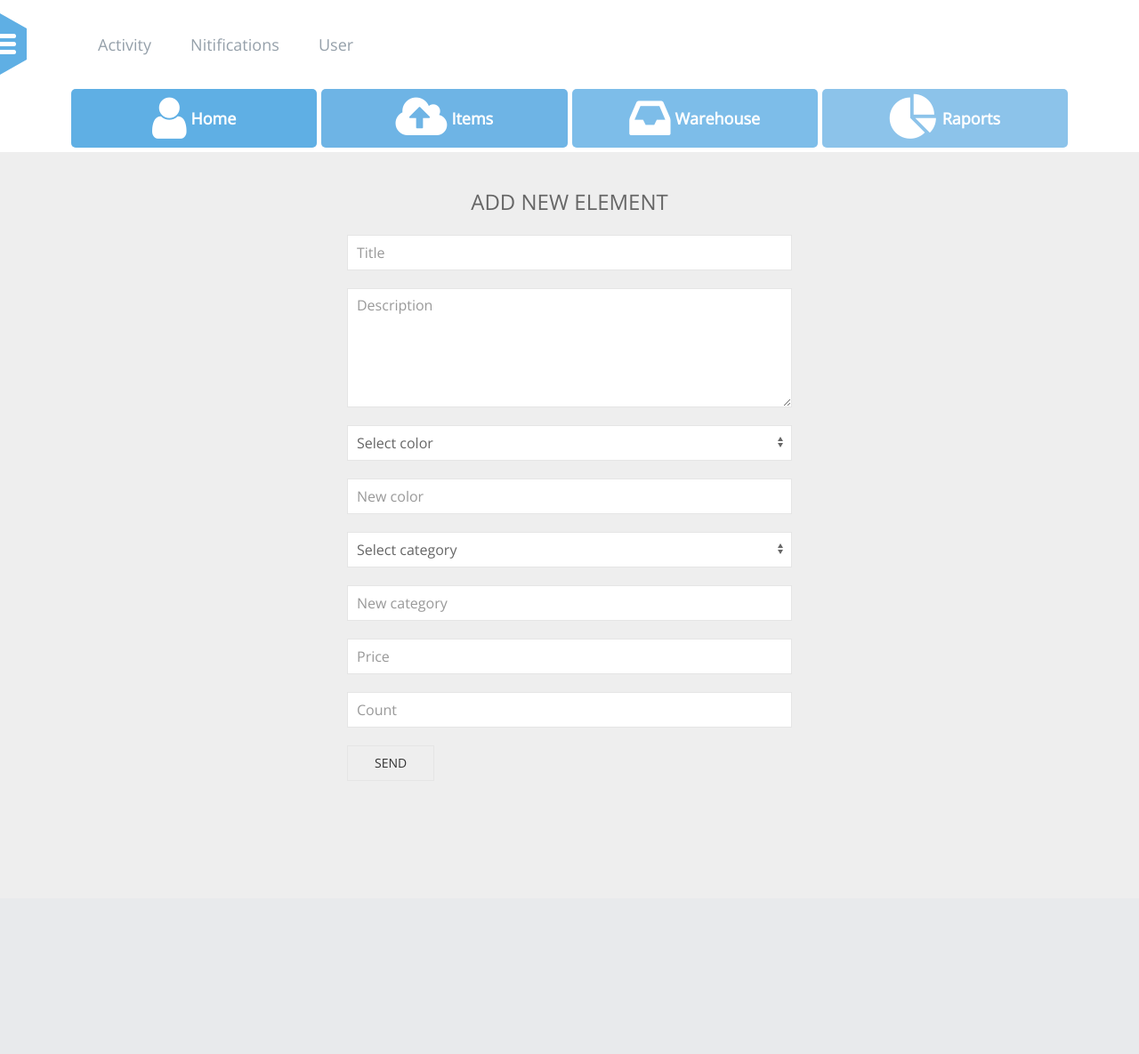
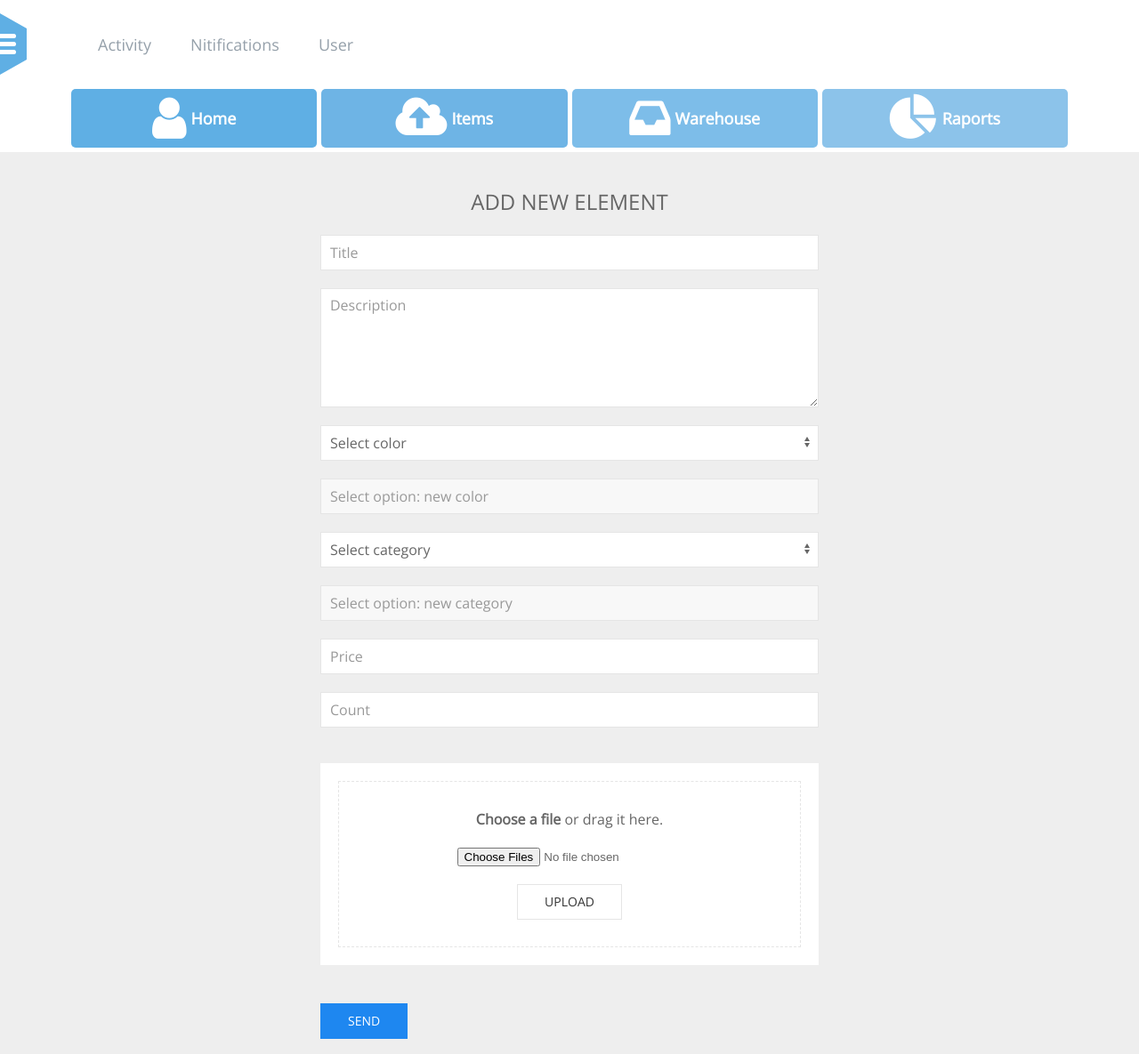
Before and after one commit to halws/admin-panel-php, a PHP site: template includes/pages/addelement.html.php in a window 1280 px wide. Shown: the whole page at 89% size. Before the commit the page ends 864 px from the top, so only its background shows below. Run offline with PHP 8.4, Linux system fonts and the light colour scheme; the template is opened without the code that fills it, so the values that code supplies are empty; some libraries are stand-ins or nearby versions.

Commit message:
add drag and drop;

```diff
--- a/assets/scripts/script.js
+++ b/assets/scripts/script.js
@@ -1,24 +1,161 @@
 $(function() {
-var $containerWidth = $('div[class="container"]').css("min-width","1200px");
+    var $containerWidth = $('div[class="container"]').css("min-width", "1200px");
     $('.toggle-nav').click(function() {
-        toogleNav();
-        toggleIcon();
+        toggler($('.lines'), 'close');
+        toggler($('#site-wrapper'), 'show-nav');
+        $('body').toggleClass('stopOverflow');
+        $('.shadow').toggleClass('visible');
     });
-    // $containerWidth;
 
-function toggleIcon() {
-    if ($('.lines').hasClass('close')) {
-        $('.lines').removeClass('close');
-    } else {
-        $('.lines').addClass('close');
+    function toggler(el, Class) {
+        el.hasClass(Class) ? el.removeClass(Class) : el.addClass(Class);
     }
-}
+    //ADD NEW ELEMENT JS
+    //color select
+    function inputSwitcher(select, value, input) {
+        select.change(function(event) {
+            var option = $(this).children(':selected');
+            if (option.val() == value) {
+                input.removeAttr('disabled').focus();
+                input.focusout(function() {
+                    console.log($(this).val());
+                    if ($(this).val() == '') {
+                        select.val('');
+                        $(this).attr('disabled', 'disabled');
 
-function toogleNav() {
-    if ($('#site-wrapper').hasClass('show-nav')) {
-        $('#site-wrapper').removeClass('show-nav');
-    } else {
-        $('#site-wrapper').addClass('show-nav');
+                    }
+                });
+            }
+        });
     }
-}
+    inputSwitcher($('.color-select'), 'newColor', $('#newColor'));
+    inputSwitcher($('.category-select'), 'newCategory', $('#newCategory'));
+    $('#formAdd').on('submit', function(event) {
+        event.preventDefault();
+        /* Act on the event */
+    });
+    // console.log();
+    function inputValidator(input, textToOut) {
+        input.focusout(function() {
+        if (!input.val() == '') {
+            input.get(0).setCustomValidity(textToOut);
+            // input.get(0).setCustomValidity('This field is required!');
+        }
+
+        });
+    }
+    // inputValidator($('input[name="title"]'),'Only text!');
+    // inputValidator($('input[name="newColor"]'),'Only text!');
+    // inputValidator($('input[name="newCategory"]'),'Only text!');
+    // $('input[name="title"]').get(0).setCustomValidity('Only text!');
+    // // $('input[name="description"]').get(0).setCustomValidity('Only text!');
+    // $('input[name="newColor"]').get(0).setCustomValidity('Only text!');
+    // $('input[name="newCategory"]').get(0).setCustomValidity('Only text!');
+
+    //DRAG AND DROP PART
+    var isAdvanceUpload = function() {
+        var div = document.createElement('div');
+        return (('draggable' in div) || ('ondragstart' in div && 'ondrop' in div)) && 'FormData' in window && 'FileReader' in window;
+    };
+    var form = $('.box'),
+        additemSubmit = $('#additemSubmit'),
+        box__input = $('.box__input'),
+        box__error = $('.box__error'),
+        box__success = $('.box__success'),
+        errorMsg = box__error.find('span'),
+        input = form.find('input[type="file"]'),
+        label = form.find('label'),
+        showFiles = function(files) {
+            box__input.removeClass('uk-background-muted');
+            $('.box__error').addClass('uk-hidden');
+            errorMsg.empty();
+            label.text(files.length > 1 ? (input.attr('data-multiple-caption') || '').replace('{count}', files.length) : files[0].name);
+        };
+    if (isAdvanceUpload) {
+        var droppedFiles = false;
+        form.addClass('uk-placeholder uk-text-center ')
+            .find('span').removeClass('uk-hidden');
+
+        form.on('drag dragstart dragend dragover dragenter dragleave drop', function(event) {
+            event.preventDefault();
+            event.stopPropagation();
+
+        }).on('dragover dragenter', function() {
+            form.addClass('uk-background-muted');
+            console.log('is dragover dragenter');
+
+        }).on('dragleave dragend drop', function() {
+            console.log('is dragleave dragend drop');
+            form.removeClass('uk-background-muted');
+
+        }).on('drop', function(event) {
+
+            droppedFiles = event.originalEvent.dataTransfer.files;
+            showFiles(droppedFiles);
+        }).on('change', function(event) {
+            $('.box__error').addClass('uk-hidden');
+            // errorMsg.empty();
+        }).on('submit', function(event) {
+            if (form.hasClass('is-uploading')) {
+                return false;
+            } else {
+                form.addClass('is-uploading').removeClass('is-error');
+            }
+
+            if (isAdvanceUpload) {
+                event.preventDefault();
+                var ajaxData = new FormData(form.get(0));
+                if (droppedFiles) {
+                    $.each(droppedFiles, function(i, file) {
+                        ajaxData.append(input.attr('name'), file);
+                    });
+                }
+
+                $.ajax({
+                    url: form.attr('action'),
+                    type: form.attr('method'),
+                    dataType: 'json',
+                    data: ajaxData,
+                    cache: false,
+                    contentType: false,
+                    processData: false,
+                    complete: function() {
+                        form.removeClass('is-uploading');
+                    },
+                    success: function(data) {
+                        console.log(data.success);
+                        box__input.addClass(data.success === true ? 'uk-invisible' : 'uk-background-muted');
+                        additemSubmit.removeAttr('disabled');
+                        if (!data.success) {
+                            $('.box__error').removeClass('uk-hidden');
+                            console.log(data.error);
+                            console.log(errorMsg);
+                            // errorMsg;
+                            // $('.box__error span').text("WTF");
+                            errorMsg.append('<pre>' + data.error + '</pre>');
+                        } else {
+                            box__success.removeClass('uk-hidden');
+                            // errorMsg.append('<pre>' + data.error + '</pre>');
+                        }
+
+                    },
+                    error: function(data) {
+                        console.log(data.responseText);
+                        $('.box__error').removeClass('uk-hidden');
+                        errorMsg.append('<pre>' + data.responseText + '</pre>');
+                    }
+                });
+                input.on('change', function(event) {
+                    showFiles(e.target.files);
+                });
+            }
+        });
+
+
+    }
+
+
+
+
+
 });
--- a/assets/stylesheets/partials/_addelement.scss
+++ b/assets/stylesheets/partials/_addelement.scss
@@ -1,17 +1,57 @@
-.content{
-	.addform{
-		legend{
+.content {
+    .addform {
+        legend {
             text-align: center;
             text-transform: uppercase;
-		}
-		// border:1px solid red;
+        } // border:1px solid red;
         display: flex;
-		// align-items: center;
-		justify-content: center;
+        flex-direction: column;
+        align-items: center; // justify-content: center;
         // background-color: #fff;
         margin: 0 80px;
-		form{
-			background-color:$content-background-color;
+        &form {
+            background-color: $content-background-color;
         }
     }
+    .dragDrop {
+        position: relative;
+        top: -40px;
+        background-color: #fff;
+        box-sizing: border-box;
+        padding: 20px;
+        margin-top: 20px;
+        margin-bottom: 60px;
+        .box {
+            // display: flex;
+            // justify-content: center;
+            // align-items: center;
+            margin-bottom: 0 !important;
+            background-color: #fff;
         }
+        .box__dragndrop,
+        .box__uploading {
+            display: none;
+        }
+        .box__error {
+            background-color: red;
+            color: #fff;
+            /*display: block;*/
+        }
+        .box.is-uploading .box__input {
+            visibility: hidden;
+        }
+        .box.is-uploading .box__uploading {
+            display: block;
+        }
+    }
+    #submit {
+        display: flex;
+        align-items: center;
+        height: 40px;
+        border: 1px solid red;
+    }
+    #additemSubmit {
+        position: relative;
+        top: 290px;
+    }
+}
--- a/assets/stylesheets/partials/_base-style.scss
+++ b/assets/stylesheets/partials/_base-style.scss
@@ -2,7 +2,9 @@
     margin: 0;padding: 0;
 
 }
-
+body.stopOverflow {
+        overflow: hidden;
+    }
 #site-wrapper {
     position: relative;
     height: auto;
@@ -21,13 +23,35 @@
         position: absolute;
         top: ($logo-heigth/2)-35px;
         left: -30px;
-        z-index: 1;
+        z-index: 1010;
     }
 }
 
 .content {
     min-width: 1200px;
-    height: 100vh;
+    min-height: 100vh;
     background: $content-background-color;
     padding-top: 110px;
 }
+.shadow{
+    position: absolute;
+    visibility:hidden;
+    display: flex;
+    height: 100%;
+    width: 100%;
+    z-index: 1005;
+    // background-color: grey;
+    // border:1px solid red;
+     opasity: 0;
+    transition: all 1.5s;
+    &.visible {
+        overflow: hidden;
+        visibility:visible;
+        // position: fixed;
+        // left: 0;
+        z-index: 1005;
+        filter: alpha(opacity=90);
+        opacity: 0.9;
+        background-color: black;
+    }
+}
--- a/assets/stylesheets/partials/_navbar.scss
+++ b/assets/stylesheets/partials/_navbar.scss
@@ -1,8 +1,9 @@
-
-
 #site-menu {
-    width: $site-menu-width;
-    height: $site-menu-height;
+    z-index:1004;
+    width: $site-menu-width; // min-height: $site-menu-height;
+    display: flex;
+    flex-direction: column;
+    height: 100%;
     position: absolute;
     left: -$site-menu-width;
     top: 0;
@@ -16,19 +17,18 @@
     list-style-type: none;
     background-color: $nav-bg-second-color;
     margin-top: 0 !important;
-        padding-left: 0 !important;
+    margin-bottom: 0 !important;
+    padding-left: 0 !important;
     ul {
         padding-left: 0 !important;
         display: none;
 
         label {
             padding-left: 100px;
-        }
-
-        a {
-            padding-left: 100px;
-        }
-
+        } // a {
+        //     padding-left: 100px;
+        // }
+        @include prefix(transition, .3s ease all, moz ms webkit o);
         li {
             list-style: none;
         }
@@ -62,6 +62,7 @@
     }
 
     input[type=checkbox] {
+
         position: absolute;
         opacity: 0;
     }
@@ -69,6 +70,7 @@
 
 .cd-accordion-menu input[type=checkbox]:checked+label+ul,
 .cd-accordion-menu input[type=checkbox]:checked+label:nth-of-type(n)+ul {
+    @include prefix(transition, .3s ease all, moz ms webkit o); // transition: .3s all ease;
     display: block;
 }
 
@@ -80,7 +82,7 @@
     text-rendering: auto;
     -webkit-font-smoothing: antialiased;
     -moz-osx-font-smoothing: grayscale;
-    @include prefix(transform, translate(0,0), webkit ms moz o);
+    @include prefix(transform, translate(0, 0), webkit ms moz o);
 }
 
 .logo {
@@ -91,19 +93,19 @@
     background: $nav-bg-second-color;
 
     white-space: nowrap;
-    text-align: center ;
+    text-align: center;
     width: $site-menu-width;
     height: $logo-heigth;
-    span{
-      line-height: $logo-heigth;
-      cursor: pointer;
-      &:hover{
-        color: $nav-color-lighten;
-      }
+    span {
+        line-height: $logo-heigth;
+        cursor: pointer;
+        &:hover {
+            color: $nav-color-lighten;
+        }
     }
 }
+
 .show-nav #site-canvas {
-  @include prefix(transform, translateX(300px),moz ms webkit o);
-  @include prefix(transform, translate3d(300px,0,0),moz ms webkit o);
-
+    @include prefix(transform, translateX(300px), moz ms webkit o);
+    @include prefix(transform, translate3d(300px, 0, 0), moz ms webkit o);
 }
--- a/assets/stylesheets/partials/_tiles.scss
+++ b/assets/stylesheets/partials/_tiles.scss
@@ -1,4 +1,5 @@
 .tiles {
+    z-index:1004;
     position: absolute;
     top: 100px;
     width: 100%;
--- a/includes/html/addform.html.php
+++ b/includes/html/addform.html.php
@@ -1,19 +1,19 @@
 
 <div class="addform">
-	<form action="?additem" method="post">
-		<fieldset class="uk-fieldset">
+	<form action="?additem" method="post" id="formAdd" class="uk-width-1-2">
+		<fieldset class="uk-fieldset  uk-width-1-1">
 			<legend class="uk-legend">Add new element</legend>
 			<!-- TITLE -->
 			<div class="uk-margin">
-			<input  name="title" type="text" class="uk-input uk-form-width-large" placeholder="Title">
+			<input  name="title" type="text" class="uk-input uk-form-width-1-1" placeholder="Title" required  >
 			<!-- DESCRIPTION-->
 		</div>
 		<div class="uk-margin">
-		<textarea name="description" placeholder="Description" cols="30" rows="5" class="uk-textarea uk-form-width-large"></textarea>
+		<textarea name="description" placeholder="Description" cols="30" rows="5" class="uk-textarea uk-form-width-1-1" required "></textarea>
 		</div>
 		<!-- COLOR -->
 		<div class="uk-margin">
-			<select name="color" class="uk-select uk-form-width-large">
+			<select name="color" class="color-select uk-select uk-form-width-1-1">
 				<option value="" disabled selected > Select color</option>
 				<?php foreach($color as $row): ?>
 					<option value="<?php echo $row['color']; ?>">
@@ -24,11 +24,11 @@
 		</div>
 		<!-- NEW COLOR -->
 		<div class="uk-margin">
-			<input name="newColor" type="text" class="uk-input uk-form-width-large" placeholder="New color" >
+			<input id="newColor" name="newColor" type="text" class="uk-input uk-form-width-1-1" placeholder="Select option: new color" disabled ">
 		</div>
 		<!-- CATEGORY -->
 		<div class="uk-margin">
-		<select name="category"  class="uk-select uk-form-width-large" placeholder="Select category">
+		<select name="category"  class=" category-select uk-select uk-form-width-1-1" placeholder="Select category">
 			<option value="" disabled selected>Select category</option>
 			<?php foreach($category as $row): ?>
 			<option value="<?php echo $row['category']; ?>">
@@ -39,21 +39,43 @@
 		</div>
 		<!-- NEW CATEGORY -->
 		<div class="uk-margin">
-			<input name="newCategory" type="text" class="uk-input uk-form-width-large" placeholder="New category" >
+			<input id="newCategory" name="newCategory" type="text" class="uk-input uk-form-width-1-1" placeholder="Select option: new category" disabled
+			 >
 		</div>
 		<!-- PRICE -->
 		<div class="uk-margin">
-			<input name="price" type="text" class="uk-input uk-form-width-large" placeholder="Price">
+			<input name="price" type="number" class="uk-input uk-form-width-1-1" placeholder="Price">
 		</div>
 		<!-- COUNT -->
 		<div class="uk-margin">
-			<input name="count" type="text" class="uk-input uk-form-width-large" placeholder="Count">
+			<input name="count" type="number" class="uk-input uk-form-width-1-1" placeholder="Count" >
 		</div>
 		<div>
-			<input type="submit" value="Send" class="uk-button uk-button-default">
+			<input type="submit" value="Send" class="uk-button  uk-button-primary"
+			id="additemSubmit" >
 		</div>
 
 		</fieldset>
 
 	</form>
+	<div class=" uk-width-1-2 dragDrop">
+		<form  method="post" action="index.php" enctype="multipart/form-data" class="box uk-placeholder uk-text-center">
+        <div class="box__input">
+            <label for="file" class="uk-margin"><strong>Choose a file</strong>
+            <span class="uk-hidden"> or drag it here</span>.</label><br>
+            <input class="box__file uk-margin" type="file" name="files[]" id="file"
+            data-multiple-caption="{count} files selected" multiple />
+            <br>
+            <button class="box__button uk-button uk-button-default" type="submit">Upload</button>
+        </div>
+        <div class="box__uploading">Uploading&hellip;</div>
+        <div class="box__success uk-alert-success uk-hidden">Done!</div>
+        <div class="box__error uk-alert-danger uk-width-auto uk-hidden">Error! <span></span></div>
+        <!-- <progress id="progressbar" class="uk-progress" value="0" max="100" visible></progress> -->
+    </form>
+
+    </div>
+    <!-- <div id="submit" class="uk-margin uk-form-width-1-2">
+	</div> -->
+
 </div>
--- /dev/null
+++ b/includes/json/Kitchen.json
@@ -0,0 +1 @@
+[{"id":"5","title":"BYHOLMA \/ MARIEBERG","description":"Chair, gray, Laila natural","color":"Laila natural","category":"Kitchen","price":"114","count":"5"},{"id":"8","title":"IKEA PS","description":"Cabinet, white","color":"Blue","category":"Kitchen","price":"12","count":"21"},{"id":"23","title":"Yaroslaw","description":"sfsdlfj","color":"Red","category":"Kitchen","price":"123","count":"321"}]
--- a/index.php
+++ b/index.php
@@ -1,12 +1,14 @@
 <?php
 include_once 'includes/inc/bd.inc.php';
 include_once 'includes/inc/helpers.inc.php';
+include 'includes/php/dragDrop.php';
 if ($_SERVER['REQUEST_METHOD']=='POST' && isset($_GET['additem'])) {
 	include 'includes/php/addform.php';
 	die;
 }
 	//ADD ITEM
 if (isset($_GET['additem'])) {
+
 	try {
 		$stmt = "SELECT color FROM color";
 		$color_result = $conn->query($stmt);
--- a/style.css
+++ b/style.css
@@ -3,12 +3,11 @@
 
 body { font-family: "Open Sans", sans-serif; font-size: 16px; font-weight: 400; }
 
-#site-menu { width: 300px; height: 100vh; position: absolute; left: -300px; top: 0; }
+#site-menu { z-index: 1004; width: 300px; display: flex; flex-direction: column; height: 100%; position: absolute; left: -300px; top: 0; }
 
-.cd-accordion-menu { width: 100%; max-width: 300px; height: 100%; list-style-type: none; background-color: #34495E; margin-top: 0 !important; padding-left: 0 !important; }
-.cd-accordion-menu ul { padding-left: 0 !important; display: none; }
+.cd-accordion-menu { width: 100%; max-width: 300px; height: 100%; list-style-type: none; background-color: #34495E; margin-top: 0 !important; margin-bottom: 0 !important; padding-left: 0 !important; }
+.cd-accordion-menu ul { padding-left: 0 !important; display: none; -moz-transition: 0.3s ease all; -ms-transition: 0.3s ease all; -webkit-transition: 0.3s ease all; -o-transition: 0.3s ease all; transition: 0.3s ease all; }
 .cd-accordion-menu ul label, .cd-accordion-menu ul a { padding-left: 100px; }
-.cd-accordion-menu ul a { padding-left: 100px; }
 .cd-accordion-menu ul li { list-style: none; }
 .cd-accordion-menu ul a { background: #2C3E50; }
 .cd-accordion-menu ul a:hover { background: #273848; }
@@ -17,7 +16,7 @@ body { font-family: "Open Sans", sans-serif; font-size: 16px; font-weight: 400;
 .cd-accordion-menu a { text-decoration: none; }
 .cd-accordion-menu input[type=checkbox] { position: absolute; opacity: 0; }
 
-.cd-accordion-menu input[type=checkbox]:checked + label + ul, .cd-accordion-menu input[type=checkbox]:checked + a + ul, .cd-accordion-menu input[type=checkbox]:checked + label:nth-of-type(n) + ul, .cd-accordion-menu input[type=checkbox]:checked + a:nth-of-type(n) + ul { display: block; }
+.cd-accordion-menu input[type=checkbox]:checked + label + ul, .cd-accordion-menu input[type=checkbox]:checked + a + ul, .cd-accordion-menu input[type=checkbox]:checked + label:nth-of-type(n) + ul, .cd-accordion-menu input[type=checkbox]:checked + a:nth-of-type(n) + ul { -moz-transition: 0.3s ease all; -ms-transition: 0.3s ease all; -webkit-transition: 0.3s ease all; -o-transition: 0.3s ease all; transition: 0.3s ease all; display: block; }
 
 .icon::before { display: inline-block; margin-right: 0.5em; font: normal normal normal 14px/1 FontAwesome; font-size: inherit; text-rendering: auto; -webkit-font-smoothing: antialiased; -moz-osx-font-smoothing: grayscale; -webkit-transform: translate(0, 0); -ms-transform: translate(0, 0); -moz-transform: translate(0, 0); -o-transform: translate(0, 0); transform: translate(0, 0); }
 
@@ -55,7 +54,7 @@ body { font-family: "Open Sans", sans-serif; font-size: 16px; font-weight: 400;
 .top-nav ul li a { font-size: 18px; text-decoration: none; color: #95a0aa; }
 .top-nav ul li a:hover { color: #ced3d7; }
 
-.tiles { position: absolute; top: 100px; width: 100%; height: 66px; background-color: #fff; padding-bottom: 5px; }
+.tiles { z-index: 1004; position: absolute; top: 100px; width: 100%; height: 66px; background-color: #fff; padding-bottom: 5px; }
 .tiles ul { padding-left: 0 !important; height: 100%; display: flex; list-style-type: none; }
 .tiles ul li { cursor: pointer; padding: 10px 0; display: flex; border-radius: 5px; width: 25%; margin-right: 5px; }
 .tiles ul li:nth-child(4n+1) { background-color: #5fafe4; }
@@ -73,12 +72,17 @@ body { font-family: "Open Sans", sans-serif; font-size: 16px; font-weight: 400;
 
 * { margin: 0; padding: 0; }
 
+body.stopOverflow { overflow: hidden; }
+
 #site-wrapper { position: relative; height: auto; width: 100%; }
 
 #site-canvas { width: 100%; height: 100%; position: relative; -moz-transform: translate(0); -webkit-transform: translate(0); -ms-transform: translate(0); -o-transform: translate(0); transform: translate(0); -moz-transition: 0.3s ease all; -ms-transition: 0.3s ease all; -webkit-transition: 0.3s ease all; -o-transition: 0.3s ease all; transition: 0.3s ease all; }
-#site-canvas a.toggle-nav { position: absolute; top: 15px; left: -30px; z-index: 1; }
+#site-canvas a.toggle-nav { position: absolute; top: 15px; left: -30px; z-index: 1010; }
 
-.content { min-width: 1200px; height: 100vh; background: #eeeeee; padding-top: 110px; }
+.content { min-width: 1200px; min-height: 100vh; background: #eeeeee; padding-top: 110px; }
+
+.shadow { position: absolute; visibility: hidden; display: flex; height: 100%; width: 100%; z-index: 1005; opasity: 0; transition: all 1.5s; }
+.shadow.visible { overflow: hidden; visibility: visible; z-index: 1005; filter: alpha(opacity=90); opacity: 0.9; background-color: black; }
 
 table { margin-top: 0 !important; }
 
@@ -89,8 +93,16 @@ table { margin-top: 0 !important; }
 
 label, .cd-accordion-menu a { user-select: none; }
 
-.content .addform { display: flex; justify-content: center; margin: 0 80px; }
+.content .addform { display: flex; flex-direction: column; align-items: center; margin: 0 80px; }
 .content .addform legend { text-align: center; text-transform: uppercase; }
-.content .addform form { background-color: #eeeeee; }
+.content .addformform { background-color: #eeeeee; }
+.content .dragDrop { position: relative; top: -40px; background-color: #fff; box-sizing: border-box; padding: 20px; margin-top: 20px; margin-bottom: 60px; }
+.content .dragDrop .box { margin-bottom: 0 !important; background-color: #fff; }
+.content .dragDrop .box__dragndrop, .content .dragDrop .box__uploading { display: none; }
+.content .dragDrop .box__error { background-color: red; color: #fff; /*display: block;*/ }
+.content .dragDrop .box.is-uploading .box__input { visibility: hidden; }
+.content .dragDrop .box.is-uploading .box__uploading { display: block; }
+.content #submit { display: flex; align-items: center; height: 40px; border: 1px solid red; }
+.content #additemSubmit { position: relative; top: 290px; }
 
 /*# sourceMappingURL=style.css.map */
```
Also changed, not shown: includes/php/addform.php (+82 -79 lines), includes/php/dragDrop.php (added, +61 -0 lines), index.html.php (+5 -3 lines), assets/pictures/-j5owi4Fw7Q.jpg (added), assets/pictures/English for Success   English Language Institute.png (added), assets/pictures/media-20170421.jpg (added), assets/pictures/mur1q8yfr93xe1y9lvksn848x.png (added), assets/pictures/mysql.png (added), 1 other file. Lines whose indentation alone changed are shown as unchanged.
